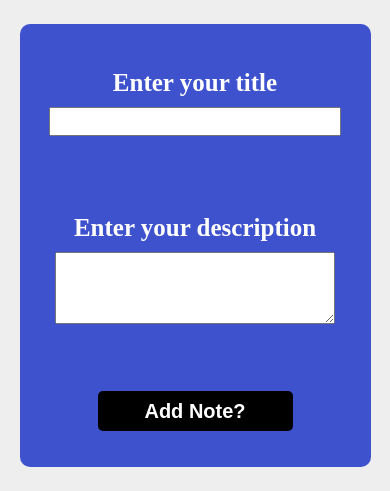
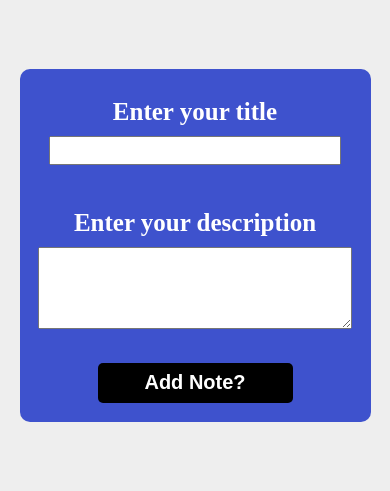
Before and after one commit to MoinKhan2000/OIBISP-Level-2-T-3-, a plain HTML site: page index.html in a window 390 px wide. Shown: the part 97-588 px from the top of the page. Drawn offline with Linux system fonts and the light colour scheme.

Commit message:
Update index.css

```diff
--- a/index.css
+++ b/index.css
@@ -173,10 +173,11 @@ h1 {
         font-weight: bold;
         text-align: center;
         width: 100%;
+        text-align: left !important;
+    }
 
-    }
-  .container div textarea {
-      padding:5px;
+    .container div textarea {
+        padding: 10px;
 
     }
 
@@ -191,6 +192,7 @@ h1 {
     #btn {
         width: 50vw;
     }
+
     .item {
         display: flex;
         justify-content: center;
@@ -200,7 +202,12 @@ h1 {
         padding: 0;
         margin: 0;
     }
-    .items{
+
+    .items {
         width: 40%;
     }
+
+    .container div {
+        margin: 0vh;
+    }
 }
```
